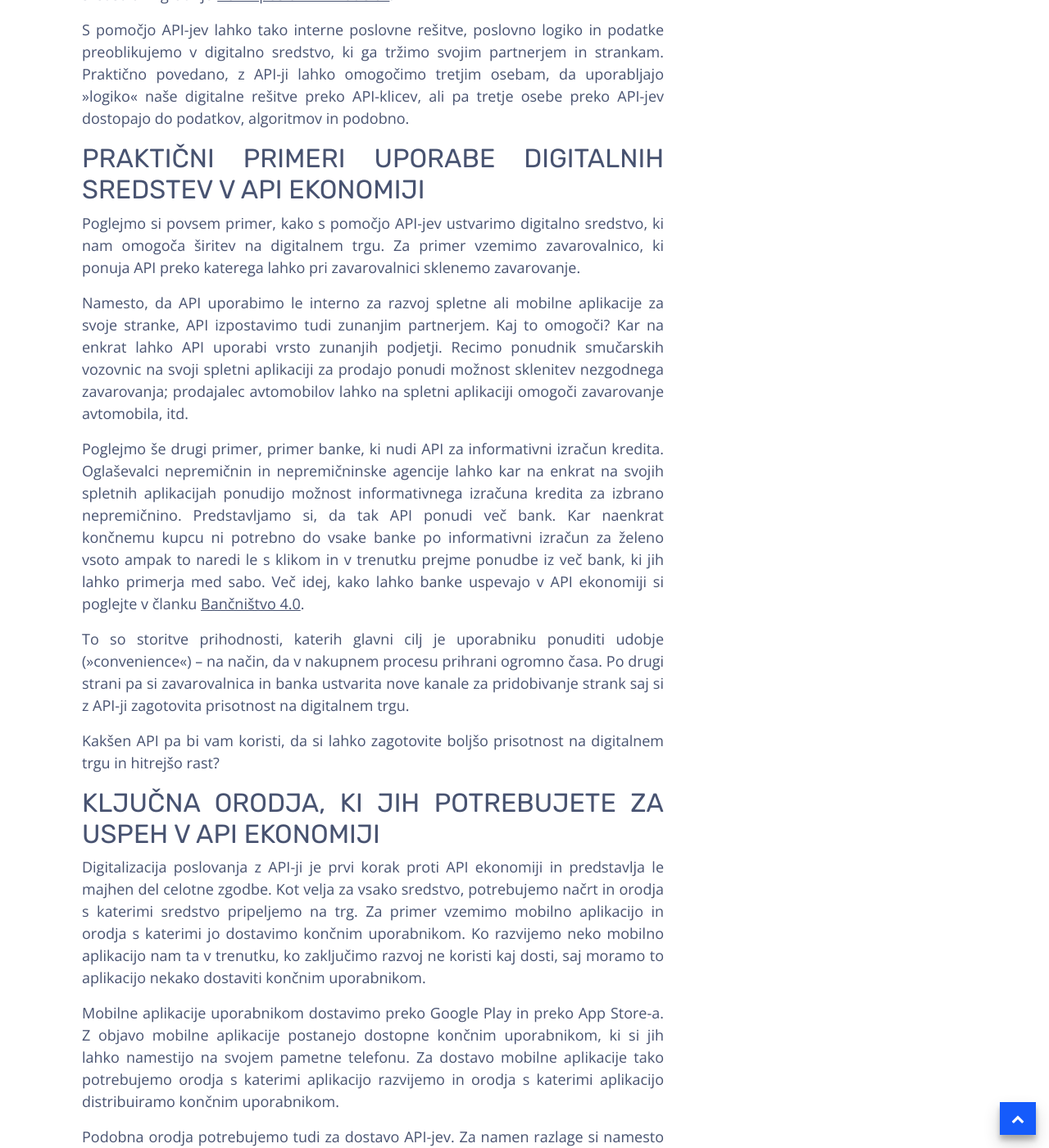
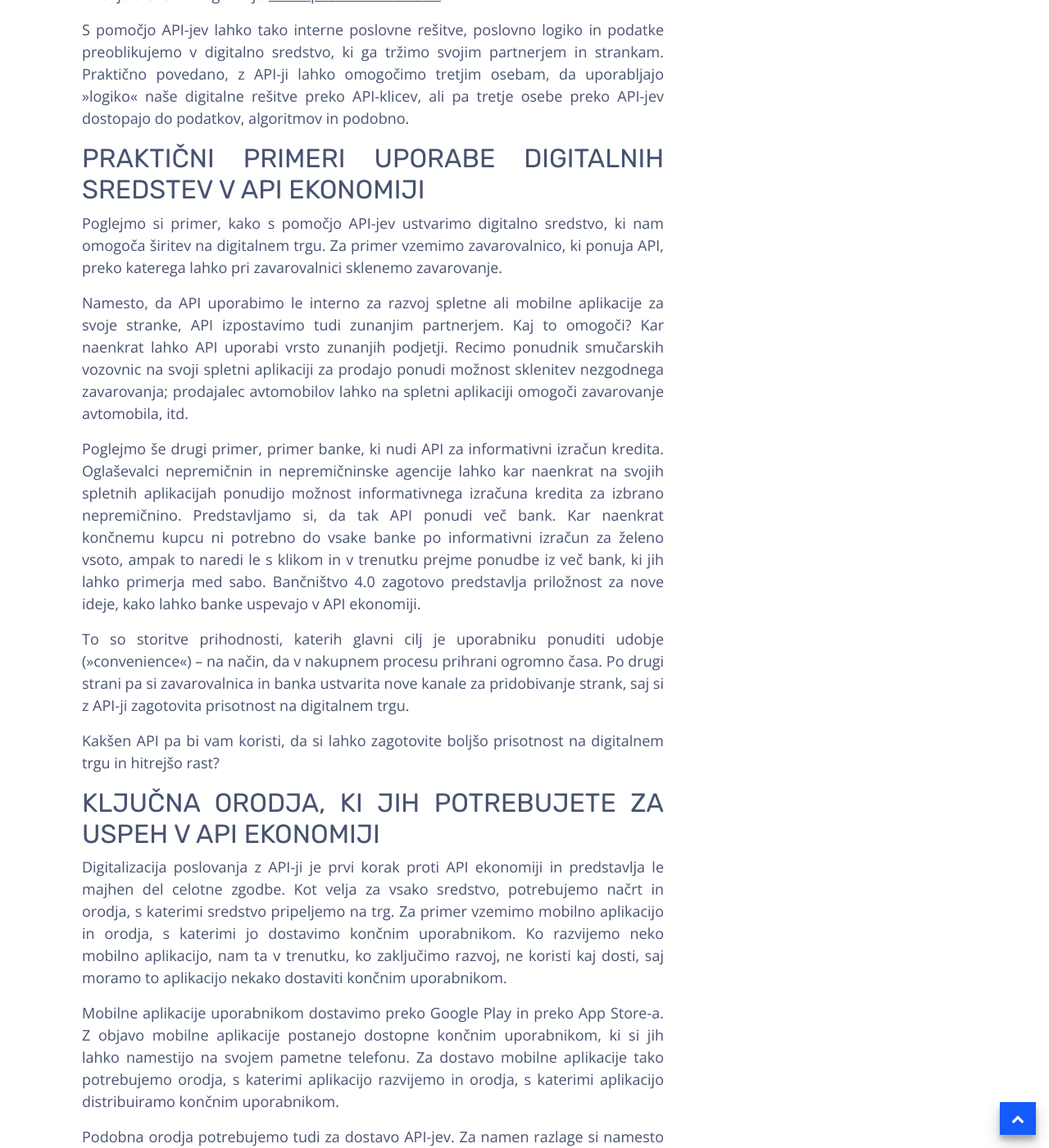
Before and after one commit to kumuluz/blog.sunesis.si, a Jekyll site: the page built from _posts/2021-04-06-kumuluzapi-api-economy.markdown, in a window 1280 px wide and 1400 px high, scrolled down 1909 px. Shown: the whole window at 82% size. Built offline with Jekyll 4.4.1, drawn with Linux system fonts in a browser that asks for light colours; some of the changed text lies outside the part shown.

Commit message:
Update 2021-04-06-kumuluzapi-api-economy.markdown

```diff
--- a/_posts/2021-04-06-kumuluzapi-api-economy.markdown
+++ b/_posts/2021-04-06-kumuluzapi-api-economy.markdown
@@ -16,7 +16,7 @@
 <!--more-->
 
 Prav API-ji so namreč tisti, ki podjetjem omogočajo, da **na povsem nov način med seboj povežejo sisteme, podatke,
-algoritme, transakcije in nenazadnje tudi ljudi**. Še več omogočajo nastanek novih digitalnih produktov in storitev,
+algoritme, transakcije in nenazadnje tudi ljudi**. Še več, omogočajo nastanek novih digitalnih produktov in storitev,
 uporabniških izkušenj in nov način pridobivanja ter obdelave podatkov. API-ji torej omogočajo podjetjem, da se še bolj
 intenzivno pozicinonirajo in »zasidrajo« v svojem poslovnem okolju; z novimi partnerskimi modeli, z novimi digitalnimi
 rešitvami in kanali do kupcev, z integracijo različnih IT sistemov in še več. Pod črto, na ta način API-ji omogočajo
@@ -38,7 +38,7 @@
 oziroma z njim oblikujemo povsem nove rešitve in poslovne modele. In to na zelo hiter in učinkovit način.
 
 
-Kaj točno je digitalno sredstvo? Če pogledamo definicijo dobrine oz. sredstva v realnem svetu je to nekaj s čimer
+Kaj točno je digitalno sredstvo? Če pogledamo definicijo dobrine oz. sredstva v realnem svetu je to nekaj, s čimer
 ustvarjamo prihodek, nekaj kar lahko prodamo, oddamo v najem, itd. V digitalnem svetu smo do nedavnega poznali sredstva
 v obliki končnih rešitev – kot recimo mobilna ali pa spletna aplikacija, ipd. Danes že poznamo več vrst digitalnih
 sredstev, med katere spadajo tudi API-je.
@@ -62,27 +62,26 @@
 
 ## Praktični primeri uporabe digitalnih sredstev v API ekonomiji
 
-Poglejmo si povsem primer, kako s pomočjo API-jev ustvarimo digitalno sredstvo, ki nam omogoča širitev na digitalnem
-trgu. Za primer vzemimo zavarovalnico, ki ponuja API preko katerega lahko pri zavarovalnici sklenemo zavarovanje.
+Poglejmo si primer, kako s pomočjo API-jev ustvarimo digitalno sredstvo, ki nam omogoča širitev na digitalnem
+trgu. Za primer vzemimo zavarovalnico, ki ponuja API, preko katerega lahko pri zavarovalnici sklenemo zavarovanje.
 
 
 Namesto, da API uporabimo le interno za razvoj spletne ali mobilne aplikacije za svoje stranke, API izpostavimo
-tudi zunanjim partnerjem. Kaj to omogoči? Kar na enkrat lahko API uporabi vrsto zunanjih podjetji. Recimo ponudnik
+tudi zunanjim partnerjem. Kaj to omogoči? Kar naenkrat lahko API uporabi vrsto zunanjih podjetji. Recimo ponudnik
 smučarskih vozovnic na svoji spletni aplikaciji za prodajo ponudi možnost sklenitev nezgodnega zavarovanja; prodajalec
 avtomobilov lahko na spletni aplikaciji omogoči zavarovanje avtomobila, itd.
 
 
 Poglejmo še drugi primer, primer banke, ki nudi API za informativni izračun kredita. Oglaševalci nepremičnin in
-nepremičninske agencije lahko kar na enkrat na svojih spletnih aplikacijah ponudijo možnost informativnega izračuna
+nepremičninske agencije lahko kar naenkrat na svojih spletnih aplikacijah ponudijo možnost informativnega izračuna
 kredita za izbrano nepremičnino. Predstavljamo si, da tak API ponudi več bank. Kar naenkrat končnemu kupcu ni potrebno
-do vsake banke po informativni izračun za želeno vsoto ampak to naredi le s klikom in v trenutku prejme ponudbe iz več
-bank, ki jih lahko primerja med sabo. Več idej, kako lahko banke uspevajo v API ekonomiji si poglejte v članku
-<u>Bančništvo 4.0</u>.
+do vsake banke po informativni izračun za želeno vsoto, ampak to naredi le s klikom in v trenutku prejme ponudbe iz več
+bank, ki jih lahko primerja med sabo. Bančništvo 4.0 zagotovo predstavlja priložnost za nove ideje, kako lahko banke uspevajo v API ekonomiji.
 
 
 To so storitve prihodnosti, katerih glavni cilj je uporabniku ponuditi udobje (»convenience«) – na način, da v nakupnem
 procesu prihrani ogromno časa. Po drugi strani pa si zavarovalnica in banka ustvarita nove kanale za pridobivanje
-strank saj si z API-ji zagotovita prisotnost na digitalnem trgu.
+strank, saj si z API-ji zagotovita prisotnost na digitalnem trgu.
 
 
 Kakšen API pa bi vam koristi, da si lahko zagotovite boljšo prisotnost na digitalnem trgu in hitrejšo rast?
@@ -90,14 +89,14 @@
 ## Ključna orodja, ki jih potrebujete za uspeh v API ekonomiji
 
 Digitalizacija poslovanja z API-ji je prvi korak proti API ekonomiji in predstavlja le majhen del celotne zgodbe.
-Kot velja za vsako sredstvo, potrebujemo načrt in orodja s katerimi sredstvo pripeljemo na trg. Za primer vzemimo
-mobilno aplikacijo in orodja s katerimi jo dostavimo končnim uporabnikom. Ko razvijemo neko mobilno aplikacijo nam
-ta v trenutku, ko zaključimo razvoj ne koristi kaj dosti, saj moramo to aplikacijo nekako dostaviti končnim
+Kot velja za vsako sredstvo, potrebujemo načrt in orodja, s katerimi sredstvo pripeljemo na trg. Za primer vzemimo
+mobilno aplikacijo in orodja, s katerimi jo dostavimo končnim uporabnikom. Ko razvijemo neko mobilno aplikacijo, nam
+ta v trenutku, ko zaključimo razvoj, ne koristi kaj dosti, saj moramo to aplikacijo nekako dostaviti končnim
 uporabnikom.
 
 Mobilne aplikacije uporabnikom dostavimo preko Google Play in preko App Store-a. Z objavo mobilne aplikacije postanejo
 dostopne končnim uporabnikom, ki si jih lahko namestijo na svojem pametne telefonu. Za dostavo mobilne aplikacije tako
-potrebujemo orodja s katerimi aplikacijo razvijemo in orodja s katerimi aplikacijo distribuiramo končnim uporabnikom.
+potrebujemo orodja, s katerimi aplikacijo razvijemo in orodja, s katerimi aplikacijo distribuiramo končnim uporabnikom.
 
 
 Podobna orodja potrebujemo tudi za dostavo API-jev. Za namen razlage si namesto mobilne aplikacije predstavljajmo API.
@@ -110,13 +109,13 @@
 Vsaka organizacija nabor svojih API-jev distribuira preko rešitev za upravljanje API jev, kot je na primer
 <u>KumuluzAPI</u>. Pri distribuciji API-jev moramo nasloviti tudi ostale vidike API-jev, kot so varnost, nadzor
 dostopa, monetizacija, SLA, QoS, dokumentacija, specifikacija, itd. Ključno pri vsem tem je, da smo pri tem učinkoviti
-in da je naš glavni fokus na ustvarjanje novih ekosistemov preko katerih širimo našo API ekonomijo.
+in da je naš glavni fokus na ustvarjanje novih ekosistemov, preko katerih širimo našo API ekonomijo.
 
 Prikaz celotnega ekosistema orodij, ki ga potrebujemo, da uspešno delujemo v API ekonomiji:
 
 ![Ekosistem ordij za uspešno delovanje API ekonomije]({{ site.baseurl }}/assets/images/posts/kumuluzapi-api-economy/kumuluzapi-economy.png)
 
-<u>KumuluzAPI</u> je eno takšnih orodij, ki vam omogoča celostno upravljanje z API-ji. Če vas zanima več informacij,
+[KumuluzAPI](https://api.kumuluz.com/) je eno takšnih orodij, ki vam omogoča celostno upravljanje z API-ji. Če vas zanima več informacij,
 kako lahko vaše podjetje izkoristi API ekonomijo za hitrejšo rast (skupaj z vami vam pomagamo identificirati potencialne
-digitalne rešitve, poslovne modele in sredstva), ali če vas zanima kaj več konkretnih informacij o KumuluzAPI nas
-kontaktirajte na info@sunesis.si.
+digitalne rešitve, poslovne modele in sredstva), ali če vas zanima več konkretnih informacij o KumuluzAPI nas
+kontaktirajte na <info@kumuluz.com>.
```
Also changed, not shown: other parts of _posts/2021-04-06-kumuluzapi-api-economy.markdown (+3 -3 lines).
